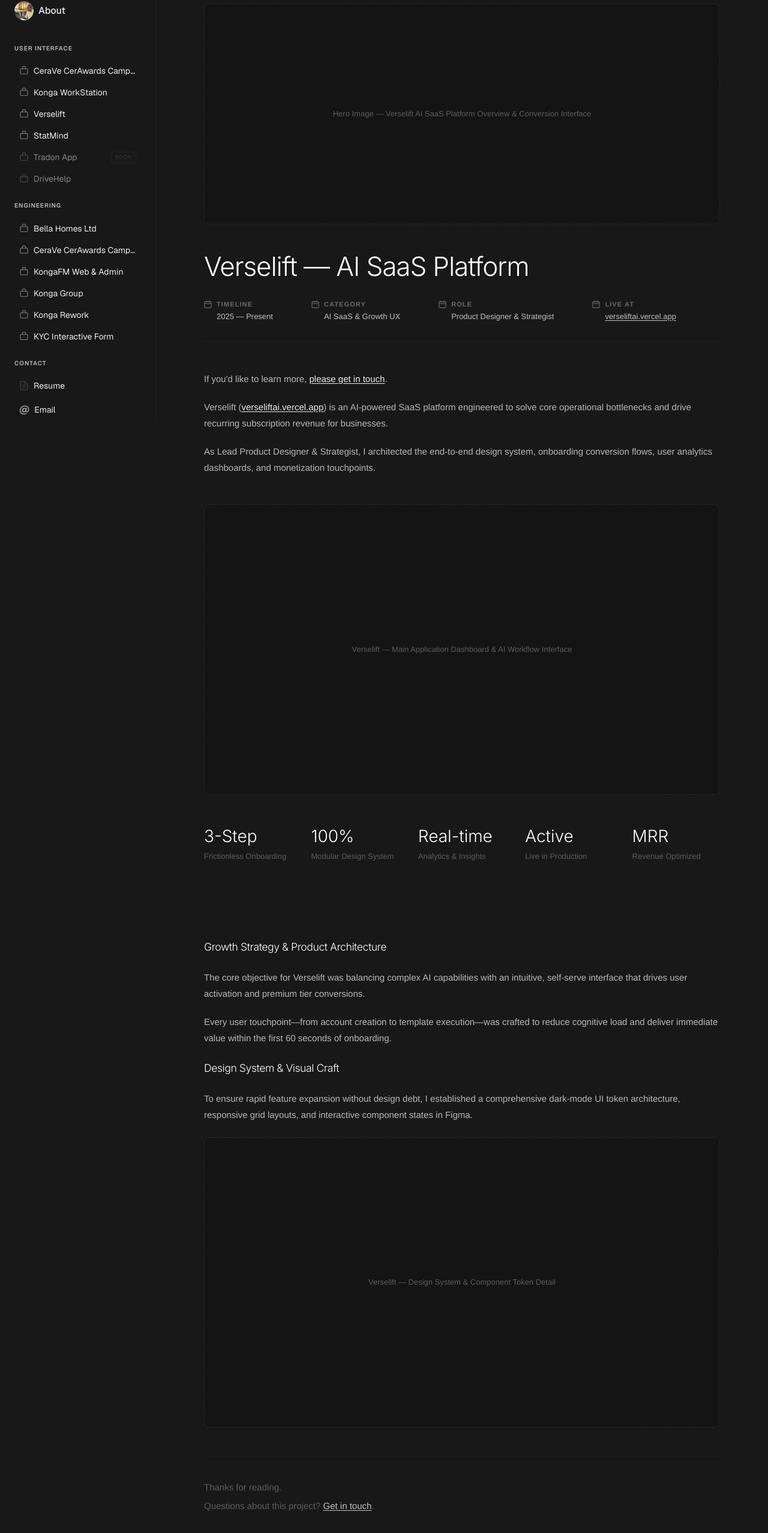
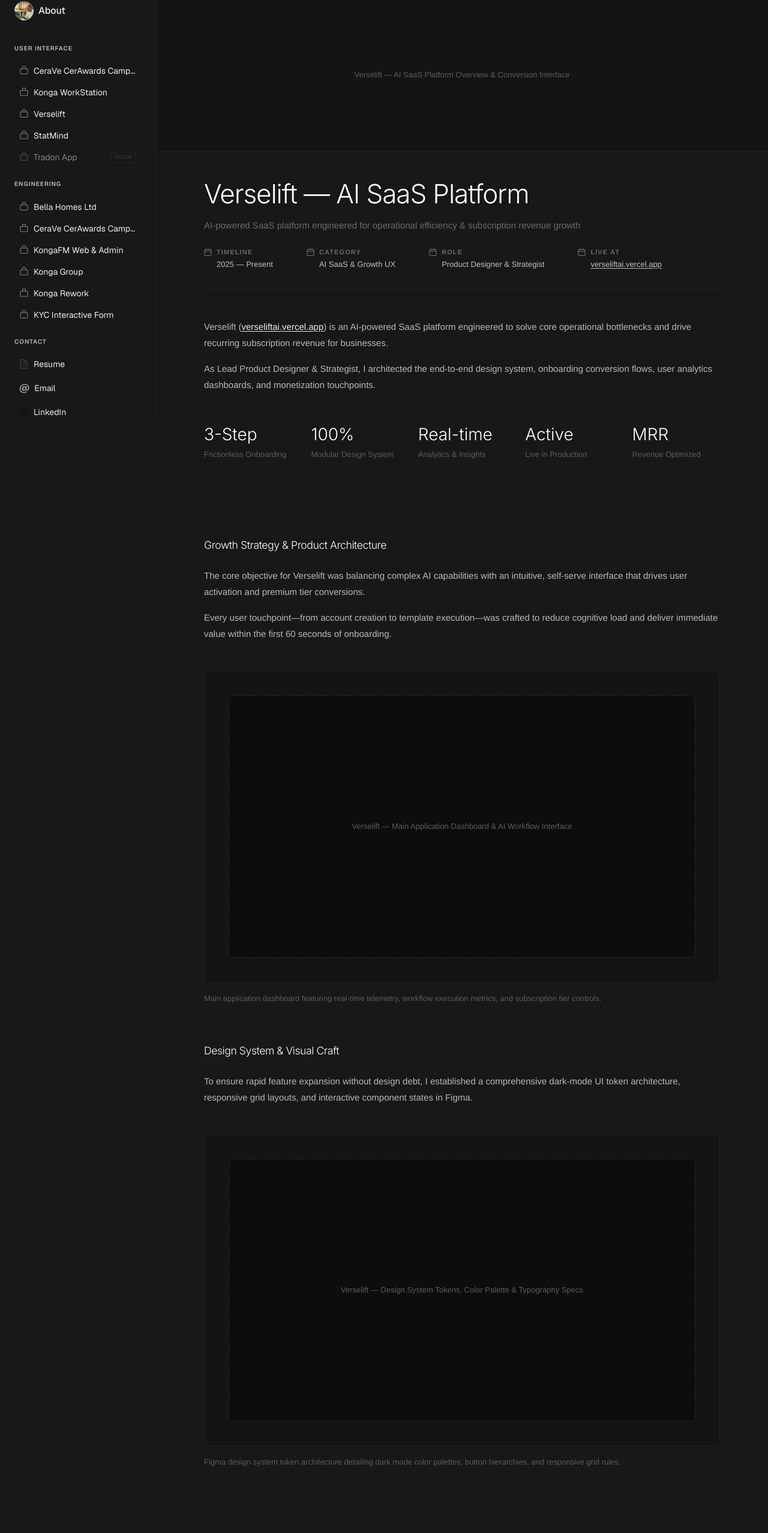
Before and after one commit to Dakolo14/ajose-portfolio, a Next.js app: page /work/user-interface/verselift in a window 1280 px wide. Shown: the part 102-2658 px from the top of the page at 60% size. Built offline with nearby package versions, Linux system fonts and the light colour scheme.

Commit message:
chore: remove DriveHelp from design project listings and navigation

```diff
--- a/src/app/work/user-interface/verselift/page.tsx
+++ b/src/app/work/user-interface/verselift/page.tsx
@@ -21,7 +21,7 @@
 
 function Body({ children }: { children: React.ReactNode }) {
   return (
-    <div className="space-y-5 font-helvetica text-[15px] leading-[1.8] text-[#b8b8b8]">
+    <div className="space-y-4 font-helvetica text-[15px] leading-[1.8] text-[#b8b8b8]">
       {children}
     </div>
   );
@@ -31,7 +31,7 @@
   return (
     <div className="min-h-screen text-[#ededed]">
 
-      {/* ── Back link ── */}
+      {/* ── Back ── */}
       <div className="px-6 py-4 pb-0 md:px-6 lg:px-8">
         <Link
           href="/"
@@ -42,22 +42,25 @@
         </Link>
       </div>
 
-      {/* ── Top Hero Image Placeholder ── */}
-      <div className="mt-6 px-6 md:px-14 lg:px-20">
-        <div className="flex w-full items-center justify-center rounded-lg border border-dashed border-[#2e2e2e] bg-[#141414] aspect-[16/9] sm:aspect-[21/9] max-h-[50vh] min-h-[260px]">
+      {/* ── Hero Strip ── */}
+      <div className="mt-4 w-full overflow-hidden">
+        <div className="flex w-full items-center justify-center border-y border-[#222] bg-[#141414] aspect-[4/1] max-h-[72vh] min-h-[220px]">
           <p className="font-helvetica text-[13px] text-[#5c5c5c] px-4 text-center">
-            Hero Image — Verselift AI SaaS Platform Overview &amp; Conversion Interface
+            Verselift — AI SaaS Platform Overview &amp; Conversion Interface
           </p>
         </div>
       </div>
 
-      {/* ── Project Header ── */}
+      {/* ── Header ── */}
       <div className="px-6 pt-10 pb-0 md:px-14 lg:px-20">
         <h1 className="font-inter text-[1.75rem] font-light leading-snug tracking-tight text-white md:text-[2.25rem] lg:text-[2.75rem]">
           Verselift — AI SaaS Platform
         </h1>
+        <p className="font-helvetica mt-3 text-[15px] text-[#6a6a6a]">
+          AI-powered SaaS platform engineered for operational efficiency &amp; subscription revenue growth
+        </p>
 
-        <div className="mt-6 flex flex-col gap-6 sm:flex-row sm:gap-16">
+        <div className="mt-6 flex flex-col gap-6 sm:flex-row sm:flex-wrap sm:gap-14">
           <div className="flex items-start gap-2">
             <CalendarIcon />
             <div>
@@ -70,7 +73,7 @@
             <CalendarIcon />
             <div>
               <p className="font-helvetica text-[11px] font-semibold uppercase tracking-widest text-[#6a6a6a]">Category</p>
-              <p className="font-helvetica mt-1 text-[13px] leading-snug text-[#c0c0c0]">AI SaaS & Growth UX</p>
+              <p className="font-helvetica mt-1 text-[13px] leading-snug text-[#c0c0c0]">AI SaaS &amp; Growth UX</p>
             </div>
           </div>
 
@@ -78,7 +81,7 @@
             <CalendarIcon />
             <div>
               <p className="font-helvetica text-[11px] font-semibold uppercase tracking-widest text-[#6a6a6a]">Role</p>
-              <p className="font-helvetica mt-1 text-[13px] leading-snug text-[#c0c0c0]">Product Designer & Strategist</p>
+              <p className="font-helvetica mt-1 text-[13px] leading-snug text-[#c0c0c0]">Product Designer &amp; Strategist</p>
             </div>
           </div>
 
@@ -105,28 +108,12 @@
       <div className="px-6 py-12 md:px-14 lg:px-20">
         <Body>
           <p>
-            If you&apos;d like to learn more,{" "}
-            <Link href="/" className="text-[#ededed] underline underline-offset-2 hover:text-[#3b82f6] transition-colors">
-              please get in touch
-            </Link>
-            .
-          </p>
-          <p>
             Verselift (<a href="https://verseliftai.vercel.app/" target="_blank" rel="noopener noreferrer" className="text-[#ededed] underline underline-offset-2 hover:text-[#3b82f6] transition-colors">verseliftai.vercel.app</a>) is an AI-powered SaaS platform engineered to solve core operational bottlenecks and drive recurring subscription revenue for businesses.
           </p>
           <p>
-            As Lead Product Designer & Strategist, I architected the end-to-end design system, onboarding conversion flows, user analytics dashboards, and monetization touchpoints.
+            As Lead Product Designer &amp; Strategist, I architected the end-to-end design system, onboarding conversion flows, user analytics dashboards, and monetization touchpoints.
           </p>
         </Body>
-      </div>
-
-      {/* ── Hero Image Placeholder ── */}
-      <div className="mb-12 px-6 md:px-14 lg:px-20">
-        <div className="flex w-full items-center justify-center rounded-lg border border-dashed border-[#2e2e2e] bg-[#141414] aspect-[16/9] min-h-[220px]">
-          <p className="font-helvetica text-[13px] text-[#5c5c5c] px-4 text-center">
-            Verselift — Main Application Dashboard & AI Workflow Interface
-          </p>
-        </div>
       </div>
 
       {/* ── Results / Metrics ── */}
@@ -150,8 +137,8 @@
       <hr className="mx-6 mb-16 border-[#1f1f1f] md:mx-14 lg:mx-20" />
 
       {/* ── Strategy Section ── */}
-      <div className="px-6 pb-6 md:px-14 lg:px-20">
-        <SectionHeading>Growth Strategy & Product Architecture</SectionHeading>
+      <div className="px-6 pb-12 md:px-14 lg:px-20">
+        <SectionHeading>Growth Strategy &amp; Product Architecture</SectionHeading>
         <Body>
           <p>
             The core objective for Verselift was balancing complex AI capabilities with an intuitive, self-serve interface that drives user activation and premium tier conversions.
@@ -162,9 +149,25 @@
         </Body>
       </div>
 
+      {/* ── Section Figure Placeholder 1 ── */}
+      <div className="mb-16 px-6 md:px-14 lg:px-20">
+        <figure>
+          <div className="overflow-hidden rounded-lg bg-[#141414] border border-[#222] p-6 md:p-10">
+            <div className="flex w-full aspect-[16/9] min-h-[220px] items-center justify-center border border-dashed border-[#2e2e2e] bg-[#0d0d0d] rounded-lg">
+              <p className="font-helvetica text-[13px] text-[#5c5c5c] px-4 text-center">
+                Verselift — Main Application Dashboard &amp; AI Workflow Interface
+              </p>
+            </div>
+          </div>
+          <figcaption className="mt-4 font-helvetica text-[13px] leading-relaxed text-[#5c5c5c]">
+            Main application dashboard featuring real-time telemetry, workflow execution metrics, and subscription tier controls.
+          </figcaption>
+        </figure>
+      </div>
+
       {/* ── Design System Section ── */}
-      <div className="px-6 pb-6 md:px-14 lg:px-20">
-        <SectionHeading>Design System & Visual Craft</SectionHeading>
+      <div className="px-6 pb-12 md:px-14 lg:px-20">
+        <SectionHeading>Design System &amp; Visual Craft</SectionHeading>
         <Body>
           <p>
             To ensure rapid feature expansion without design debt, I established a comprehensive dark-mode UI token architecture, responsive grid layouts, and interactive component states in Figma.
@@ -172,13 +175,20 @@
         </Body>
       </div>
 
-      {/* ── Image Placeholder ── */}
-      <div className="mb-12 px-6 md:px-14 lg:px-20">
-        <div className="flex w-full items-center justify-center rounded-lg border border-dashed border-[#2e2e2e] bg-[#141414] aspect-[16/9] min-h-[220px]">
-          <p className="font-helvetica text-[13px] text-[#5c5c5c] px-4 text-center">
-            Verselift — Design System & Component Token Detail
-          </p>
-        </div>
+      {/* ── Section Figure Placeholder 2 ── */}
+      <div className="mb-16 px-6 md:px-14 lg:px-20">
+        <figure>
+          <div className="overflow-hidden rounded-lg bg-[#141414] border border-[#222] p-6 md:p-10">
+            <div className="flex w-full aspect-[16/9] min-h-[220px] items-center justify-center border border-dashed border-[#2e2e2e] bg-[#0d0d0d] rounded-lg">
+              <p className="font-helvetica text-[13px] text-[#5c5c5c] px-4 text-center">
+                Verselift — Design System Tokens, Color Palette &amp; Typography Specs
+              </p>
+            </div>
+          </div>
+          <figcaption className="mt-4 font-helvetica text-[13px] leading-relaxed text-[#5c5c5c]">
+            Figma design system token architecture detailing dark mode color palettes, button hierarchies, and responsive grid rules.
+          </figcaption>
+        </figure>
       </div>
 
       {/* ── Footer ── */}
@@ -188,18 +198,9 @@
         <p className="font-helvetica mt-2 text-[15px] text-[#5c5c5c]">
           Questions about this project?{" "}
           <Link href="/" className="text-[#c0c0c0] underline underline-offset-2 hover:text-[#3b82f6] transition-colors">
-            Get in touch
+            Back to home
           </Link>
-          .
         </p>
-        <div className="mt-8 flex flex-wrap gap-8 text-sm">
-          <Link href="/work/user-interface/konga-workstation" className="font-helvetica text-[#5c5c5c] transition-colors hover:text-[#3b82f6]">
-            ← Konga WorkStation
-          </Link>
-          <Link href="/work/user-interface/statmind" className="font-helvetica text-[#5c5c5c] transition-colors hover:text-[#3b82f6]">
-            StatMind →
-          </Link>
-        </div>
       </div>
 
     </div>
--- a/src/components/MobileNav.tsx
+++ b/src/components/MobileNav.tsx
@@ -172,7 +172,6 @@
           <SidebarLink text="Verselift" iconType="project" href="/work/user-interface/verselift" onClick={() => setOpen(false)} />
           <SidebarLink text="StatMind" iconType="project" href="/work/user-interface/statmind" onClick={() => setOpen(false)} />
           <SidebarLink text="Tradon App" iconType="project" href="/work/user-interface/tradon-app" onClick={() => setOpen(false)} />
-          <SidebarLink text="DriveHelp" iconType="project" href="/work/user-interface/drivehelp" disabled onClick={() => setOpen(false)} />
           <div className="mb-2 text-[#bdbdbd] pl-4 uppercase tracking-widest text-[10px] font-semibold mt-4">Engineering</div>
           <SidebarLink text="Bella Homes Ltd" iconType="project" href="/work/engineering/bella-homes" onClick={() => setOpen(false)} />
           <SidebarLink text="CeraVe CerAwards Campaign" iconType="project" href="/work/engineering/cerave-cerawards" onClick={() => setOpen(false)} />
--- a/src/components/Sidebar.tsx
+++ b/src/components/Sidebar.tsx
@@ -69,12 +69,6 @@
           iconType="project"
           href="/work/user-interface/tradon-app"
           comingSoon
-        />
-        <SidebarLink
-          text="DriveHelp"
-          iconType="project"
-          href="/work/user-interface/drivehelp"
-          disabled
         />
         <div className="mt-4 mb-2 text-[#bdbdbd] uppercase tracking-widest text-[10px] font-semibold">
           Engineering
```
